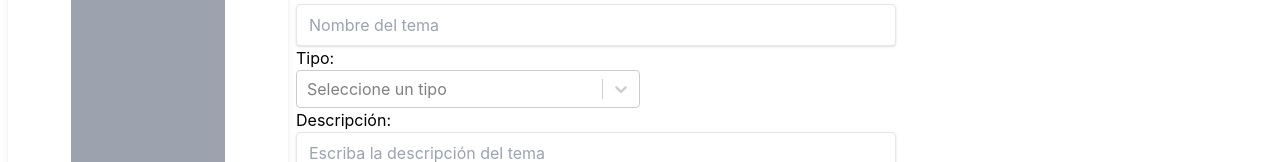
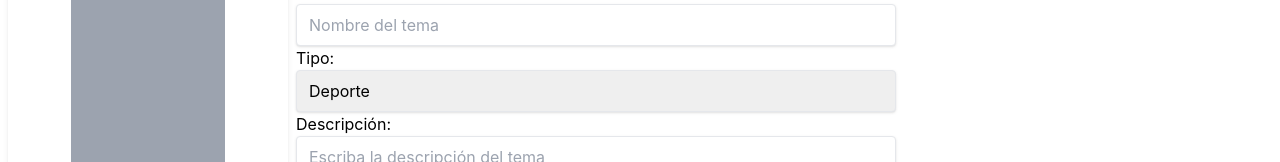
Before and after one commit to Josher29/ProyectoWeb, a React (Create React App) app in the folder proyecto-web/: page /new-theme in a window 1280 px wide. Shown: the part 410-572 px from the top of the page. Built offline with nearby package versions, Linux system fonts and the light colour scheme.

Commit message:
Removed react-select library, modified form

```diff
--- a/proyecto-web/package.json
+++ b/proyecto-web/package.json
@@ -13,7 +13,6 @@
     "react-redux": "^8.0.2",
     "react-router-dom": "^6.3.0",
     "react-scripts": "5.0.1",
-    "react-select": "^5.4.0",
     "redux-persist": "^6.0.0",
     "web-vitals": "^2.1.4"
   },
--- a/proyecto-web/src/Components/NewThemeForm/index.js
+++ b/proyecto-web/src/Components/NewThemeForm/index.js
@@ -1,9 +1,10 @@
 import React, { useState } from "react";
-import Creatable, { useCreatable } from "react-select/creatable";
+
 
 const options = [
     { value: "deportes", label: "Deporte" },
-    { value: "musica", label: "Música" }
+    { value: "musica", label: "Música" },
+    { value: "estudios", label: "Estudio"}
 ]
 
 function NewThemeForm() {
@@ -50,11 +51,16 @@ function NewThemeForm() {
                             <div>
                                 <label>
                                     Tipo:
-                                    <Creatable
-                                        className="w-1/2"
-                                        placeholder="Seleccione un tipo"
-                                        options={options} />
                                 </label>
+                                <div>
+                                    <select  className="shadow appearance-none border rounded w-1/2 py-2 px-3 text-grey-darker" name="type" id="type" options={options}>
+                                       {options.map((option) => (
+                                        <option key={option.value} value={option.value}>
+                                            {option.label}
+                                        </option>
+                                       ))}
+                                    </select>
+                                </div>
                             </div>
                             <div>
                                 <label>
--- a/proyecto-web/src/Pages/NewTheme/index.js
+++ b/proyecto-web/src/Pages/NewTheme/index.js
@@ -1,6 +1,5 @@
 import { useDispatch, useSelector } from "react-redux";
 import React, { useState } from "react";
-import Creatable, { useCreatable } from "react-select/creatable";
 import SideBar from "../../Components/SideBar";
 import Header from "../../Components/Header";
 import NewThemeForm from "../../Components/NewThemeForm";
```
Also changed, not shown: 1 other file (tests, documents, lock files or other folders).
